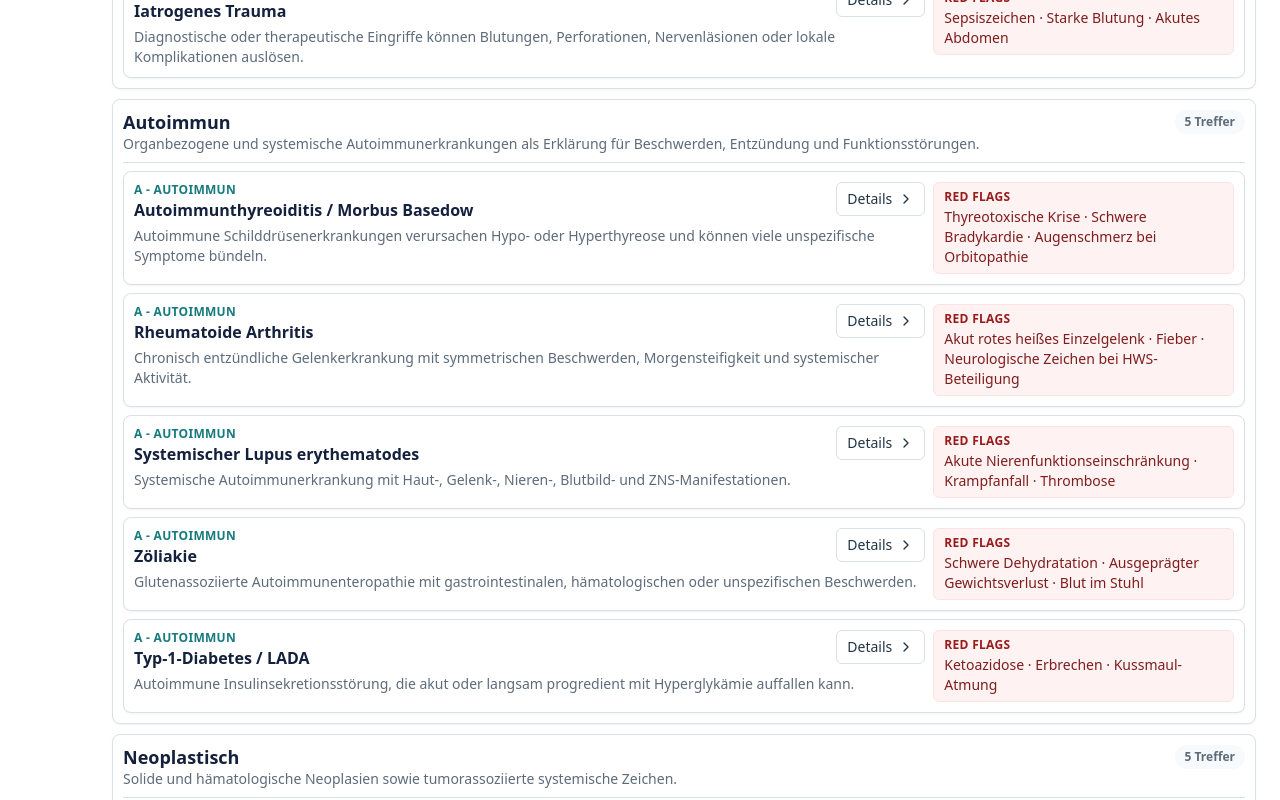
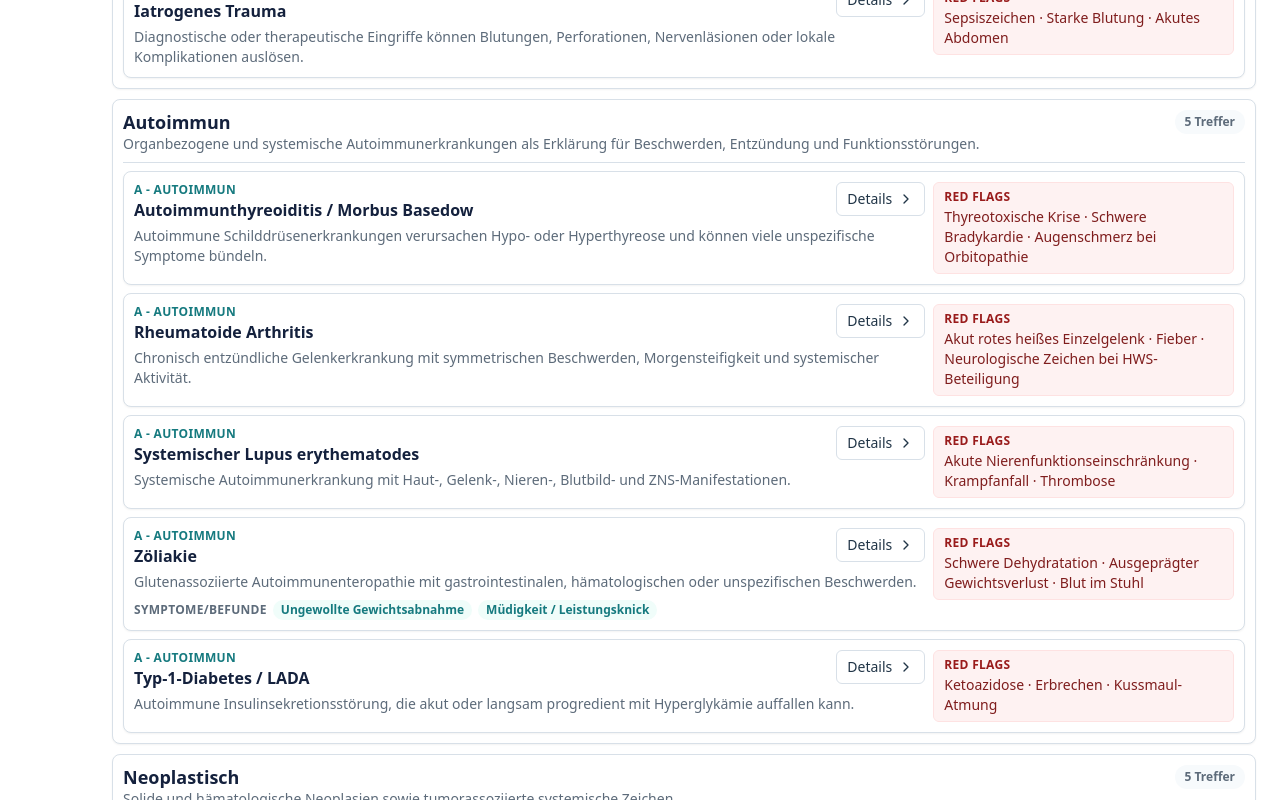
Before and after one commit to bummsgeordy/Tante-Piav, a React (Vite) app: page / in a window 1280 px wide. Shown: the part 2000-2800 px from the top of the page. Built offline with nearby package versions, Linux system fonts and the light colour scheme.

Commit message:
optische Korrekturen

```diff
--- a/src/components/CauseCard.tsx
+++ b/src/components/CauseCard.tsx
@@ -1,14 +1,18 @@
 import { ChevronRight } from "lucide-react";
 import type { Cause } from "../types/medical";
+import type { SymptomEntry } from "../types/symptom";
+import { getLinkedSymptomsForCause } from "../utils/getLinkedSymptomsForCause";
 import { getCategoryAcronym, getCategoryLabel } from "../utils/getCategoryLabel";
 
 interface CauseCardProps {
   cause: Cause;
   onSelect: (cause: Cause) => void;
+  onSelectSymptom?: (entry: SymptomEntry) => void;
 }
 
-export function CauseCard({ cause, onSelect }: CauseCardProps) {
+export function CauseCard({ cause, onSelect, onSelectSymptom }: CauseCardProps) {
   const hasRedFlags = cause.redFlags.length > 0;
+  const linkedSymptoms = getLinkedSymptomsForCause(cause).slice(0, 4);
 
   return (
     <article className="min-w-0 overflow-hidden rounded-lg border border-clinical-line bg-white p-2.5 shadow-sm">
@@ -40,6 +44,24 @@ export function CauseCard({ cause, onSelect }: CauseCardProps) {
           <p className="mt-1.5 break-words text-sm leading-5 text-clinical-muted">
             {cause.shortDescription}
           </p>
+
+          {linkedSymptoms.length > 0 ? (
+            <div className="mt-2 flex min-w-0 flex-wrap items-center gap-1.5">
+              <span className="text-xs font-semibold uppercase tracking-wide text-clinical-muted">
+                Symptome/Befunde
+              </span>
+              {linkedSymptoms.map((entry) => (
+                <button
+                  className="rounded-full bg-teal-50 px-2 py-0.5 text-xs font-semibold text-clinical-accent hover:bg-teal-100"
+                  key={entry.id}
+                  onClick={() => onSelectSymptom?.(entry)}
+                  type="button"
+                >
+                  {entry.title}
+                </button>
+              ))}
+            </div>
+          ) : null}
         </div>
 
         {hasRedFlags ? (
--- a/src/components/CauseDetail.tsx
+++ b/src/components/CauseDetail.tsx
@@ -1,6 +1,5 @@
 import { ExternalLink } from "lucide-react";
 import { causes } from "../data/causes";
-import { symptomEntries } from "../data/symptoms";
 import type { Cause } from "../types/medical";
 import {
   getCategoryLabel,
@@ -8,6 +7,7 @@ import {
   getSpecialtyLabel,
   getUrgencyLabel
 } from "../utils/getCategoryLabel";
+import { getLinkedSymptomsForCause } from "../utils/getLinkedSymptomsForCause";
 import { FrequencyBadge, RedFlagBadge, UrgencyBadge } from "./Badges";
 
 interface CauseDetailProps {
@@ -19,13 +19,7 @@ export function CauseDetail({ cause, onSelectCause }: CauseDetailProps) {
   const related = (cause.relatedCauses ?? [])
     .map((id) => causes.find((item) => item.id === id))
     .filter((item): item is Cause => Boolean(item));
-  const linkedSymptoms = symptomEntries.filter(
-    (entry) =>
-      cause.symptomEntryIds?.includes(entry.id) ||
-      entry.commonCauseIds.includes(cause.id) ||
-      entry.importantCauseIds.includes(cause.id) ||
-      entry.rareButImportantCauseIds.includes(cause.id)
-  );
+  const linkedSymptoms = getLinkedSymptomsForCause(cause);
 
   return (
     <section className="rounded-lg border border-clinical-line bg-white p-4 shadow-soft sm:p-5">
--- a/src/components/GroupedCauseList.tsx
+++ b/src/components/GroupedCauseList.tsx
@@ -1,16 +1,19 @@
 import type { Category, Cause } from "../types/medical";
+import type { SymptomEntry } from "../types/symptom";
 import { CauseCard } from "./CauseCard";
 
 interface GroupedCauseListProps {
   categories: Category[];
   causesByCategory: Map<string, Cause[]>;
   onSelectCause: (cause: Cause) => void;
+  onSelectSymptom?: (entry: SymptomEntry) => void;
 }
 
 export function GroupedCauseList({
   categories,
   causesByCategory,
-  onSelectCause
+  onSelectCause,
+  onSelectSymptom
 }: GroupedCauseListProps) {
   return (
     <div className="grid min-w-0 gap-2.5">
@@ -40,7 +43,12 @@ export function GroupedCauseList({
             {categoryCauses.length > 0 ? (
               <div className="grid min-w-0 gap-2">
                 {categoryCauses.map((cause) => (
-                  <CauseCard cause={cause} key={cause.id} onSelect={onSelectCause} />
+                  <CauseCard
+                    cause={cause}
+                    key={cause.id}
+                    onSelect={onSelectCause}
+                    onSelectSymptom={onSelectSymptom}
+                  />
                 ))}
               </div>
             ) : (
--- a/src/components/Header.tsx
+++ b/src/components/Header.tsx
@@ -20,13 +20,13 @@ export function Header({ currentPage, onNavigate }: HeaderProps) {
       <div className="mx-auto grid max-w-7xl gap-2 px-3 py-1 sm:grid-cols-[minmax(220px,1fr)_auto] sm:items-center sm:px-5 lg:grid-cols-[minmax(420px,1fr)_auto] lg:gap-4 lg:px-6">
         <button
           aria-label="Zur App-Startseite"
-          className="min-w-0 justify-self-start"
+          className="min-w-0 justify-self-stretch sm:justify-self-start"
           onClick={() => onNavigate("home")}
           type="button"
         >
           <img
             alt="TANTE PIAV Akronym-Illustration"
-            className="h-20 w-[min(100%,52vw)] max-w-[640px] object-contain object-left sm:h-24 sm:w-[min(52vw,700px)] lg:h-28 lg:w-[min(58vw,820px)]"
+            className="h-20 w-full object-contain object-left sm:h-24 sm:w-[min(52vw,700px)] lg:h-28 lg:w-[min(58vw,820px)]"
             src={headerImageSrc}
           />
         </button>
--- a/src/pages/HomePage.tsx
+++ b/src/pages/HomePage.tsx
@@ -295,6 +295,7 @@ export function HomePage({
             categories={categories}
             causesByCategory={causesByCategory}
             onSelectCause={onSelectCause}
+            onSelectSymptom={selectSymptom}
           />
         </div>
       </section>
--- /dev/null
+++ b/src/utils/getLinkedSymptomsForCause.ts
@@ -0,0 +1,23 @@
+import { symptomEntries } from "../data/symptoms";
+import type { Cause } from "../types/medical";
+
+export const getLinkedSymptomsForCause = (cause: Cause) => {
+  const explicitIds = new Set(cause.symptomEntryIds ?? []);
+  const relatedTerms = new Set(cause.relatedSymptoms.map((term) => term.toLowerCase()));
+
+  return symptomEntries.filter((entry) => {
+    if (explicitIds.has(entry.id)) {
+      return true;
+    }
+
+    if (
+      entry.commonCauseIds.includes(cause.id) ||
+      entry.importantCauseIds.includes(cause.id) ||
+      entry.rareButImportantCauseIds.includes(cause.id)
+    ) {
+      return true;
+    }
+
+    return relatedTerms.has(entry.id) || relatedTerms.has(entry.title.toLowerCase());
+  });
+};
--- a/src/utils/searchSynonyms.ts
+++ b/src/utils/searchSynonyms.ts
@@ -1,6 +1,7 @@
+import { symptomEntries } from "../data/symptoms";
 import { normalizeSearchTerm } from "./normalizeSearchTerm";
 
-export const synonymGroups = [
+const manualSynonymGroups = [
   ["thoraxschmerz", "brustschmerz", "retrosternaler schmerz", "herzschmerz"],
   ["dyspnoe", "atemnot", "luftnot", "kurzatmigkeit"],
   ["hypertonie", "hoher blutdruck", "bluthochdruck", "arterielle hypertonie"],
@@ -31,6 +32,16 @@ export const synonymGroups = [
   ["angst", "panik", "panikattacke", "hyperventilation"]
 ];
 
+const symptomSynonymGroups = symptomEntries
+  .map((entry) =>
+    Array.from(new Set([entry.id, entry.title, ...entry.synonyms, ...entry.tags])).filter(
+      (term) => term.trim().length >= 3
+    )
+  )
+  .filter((group) => group.length >= 2);
+
+export const synonymGroups = [...manualSynonymGroups, ...symptomSynonymGroups];
+
 export const expandSearchQuery = (query: string) => {
   const normalizedQuery = normalizeSearchTerm(query);
   const variants = new Set([query.trim(), normalizedQuery]);
```
